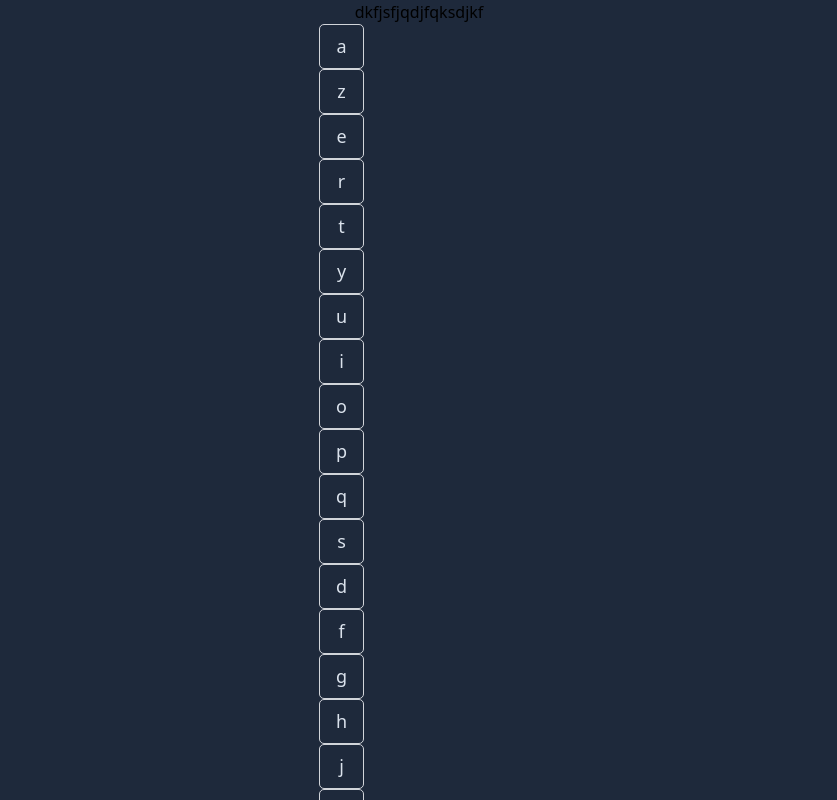
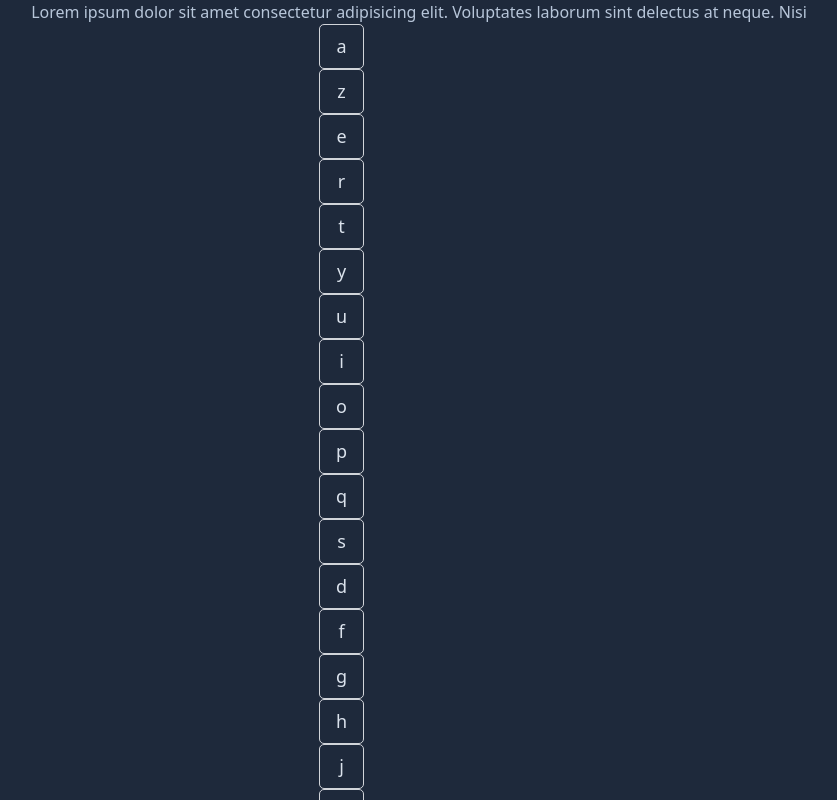
Before and after one commit to hei-l2/monkeytype, a React (Vite) app: page /typing in a window 1280 px wide. Shown: the top 800 px of the page, without its empty margins (221-1058 px from the left). Built offline with nearby package versions, Linux system fonts and the light colour scheme.

Commit message:
feat: create text-show-ui

```diff
--- a/src/pages/typing/Typing.jsx
+++ b/src/pages/typing/Typing.jsx
@@ -3,9 +3,10 @@ import { Keyboard } from "./keyboard";
 import { TextShow } from "./text-show";
 
 export function Typing() {
+    const text = "Lorem ipsum dolor sit amet consectetur adipisicing elit. Voluptates laborum sint delectus at neque. Nisi "
     return (
         <div className="d-c-c w-screen h-screen">
-            <TextShow />
+            <TextShow text={text} />
             <Keyboard layout={azerty} />
         </div>
     )
--- a/src/pages/typing/text-show/TextShow.jsx
+++ b/src/pages/typing/text-show/TextShow.jsx
@@ -1,9 +1,19 @@
-export function TextShow() {
+import PropTypes from "prop-types"
+import { Letter } from "./components"
+import { LetterStatus } from "./utils"
+
+export function TextShow({text}) {
     return (
         <div className="flex-1 w-full">
-            <div className="flex w-full d-c-c flex-row">
-                dkfjsfjqdjfqksdjkf
+            <div className="flex text-lg-white px-10 text-[35px] w-full d-c-c h-full flex-row">
+                <p className="text-center">
+                    {text.split("").map((el, index)=><Letter key={index} letter={el} status={LetterStatus.NONE} />)}
+                </p>
             </div>
         </div>
     )
 }
+
+TextShow.propTypes = {
+    text: PropTypes.string.isRequired
+}
--- /dev/null
+++ b/src/pages/typing/text-show/components/Letter.jsx
@@ -0,0 +1,20 @@
+import PropTypes from "prop-types"
+import { LetterStatus } from "../utils"
+
+export function Letter({ letter, status }) {
+    let color = "text-lg-white";
+
+    if(status === LetterStatus.CORRECT)
+        color = "text-green-500"
+    else if(status === LetterStatus.WRONG)
+        color = "text-red-500"
+
+    return (
+        <span className={color}>{ letter }</span>
+    )
+}
+
+Letter.propTypes= {
+    letter: PropTypes.string.isRequired,
+    status: PropTypes.oneOf(Object.values(LetterStatus))
+}
--- /dev/null
+++ b/src/pages/typing/text-show/components/index.jsx
@@ -0,0 +1 @@
+export * from "./Letter"
--- a/src/pages/typing/text-show/index.jsx
+++ b/src/pages/typing/text-show/index.jsx
@@ -1 +1,3 @@
 export * from "./TextShow"
+export * from "./components"
+export * from "./utils"
--- /dev/null
+++ b/src/pages/typing/text-show/utils/index.js
@@ -0,0 +1 @@
+export * from "./letterStatus"
--- /dev/null
+++ b/src/pages/typing/text-show/utils/letterStatus.js
@@ -0,0 +1,5 @@
+export const LetterStatus = {
+    CORRECT: "CORRECT",
+    NONE: "NONE",
+    WRONG: "WRONG"
+}
```
